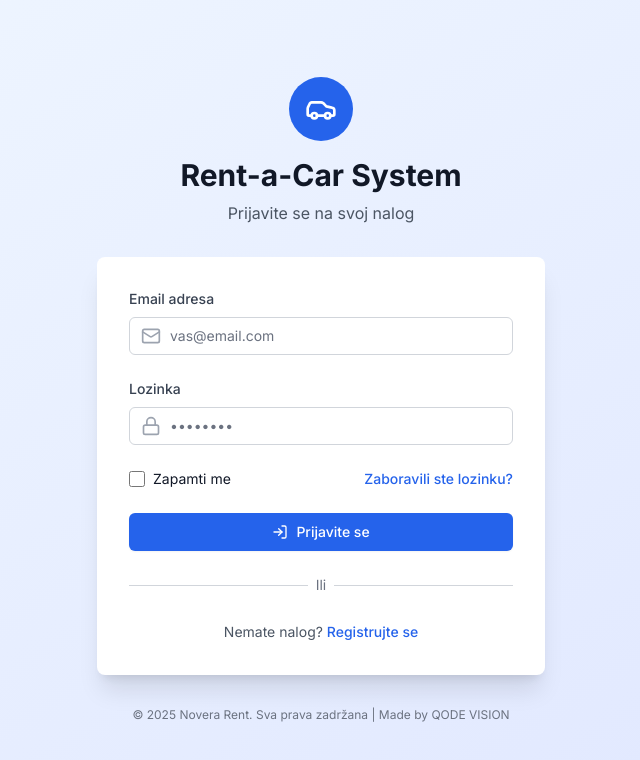
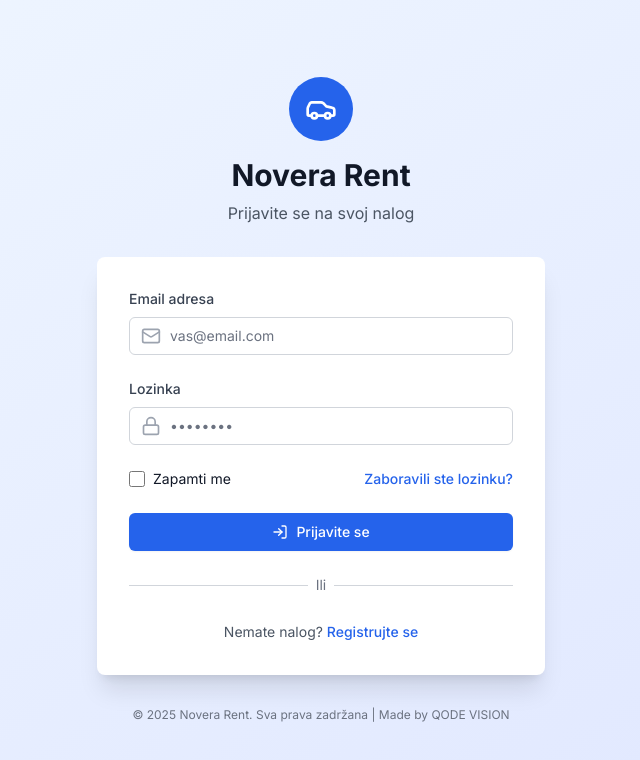
Before and after one commit to dctripp-source/rent-a-car-app, a Next.js app: page /auth/login in a window 1280 px wide. Shown: the top 760 px of the page, without its empty margins (319-959 px from the left). Built offline with nearby package versions, Linux system fonts and the light colour scheme; no server answers.

Commit message:
Name and design changes

```diff
--- a/app/auth/login/page.tsx
+++ b/app/auth/login/page.tsx
@@ -63,7 +63,7 @@ export default function LoginPage() {
             <Car className="h-8 w-8 text-white" />
           </div>
           <h1 className="text-3xl font-bold text-gray-900 mb-2">
-            Rent-a-Car System
+            Novera Rent
           </h1>
           <p className="text-gray-600">
             Prijavite se na svoj nalog
--- a/app/auth/register/page.tsx
+++ b/app/auth/register/page.tsx
@@ -122,7 +122,7 @@ export default function RegisterPage() {
             <Car className="h-8 w-8 text-white" />
           </div>
           <h1 className="text-3xl font-bold text-gray-900 mb-2">
-            Rent-a-Car System
+            Novera Rent
           </h1>
           <p className="text-gray-600">
             Kreirajte novi nalog
```
